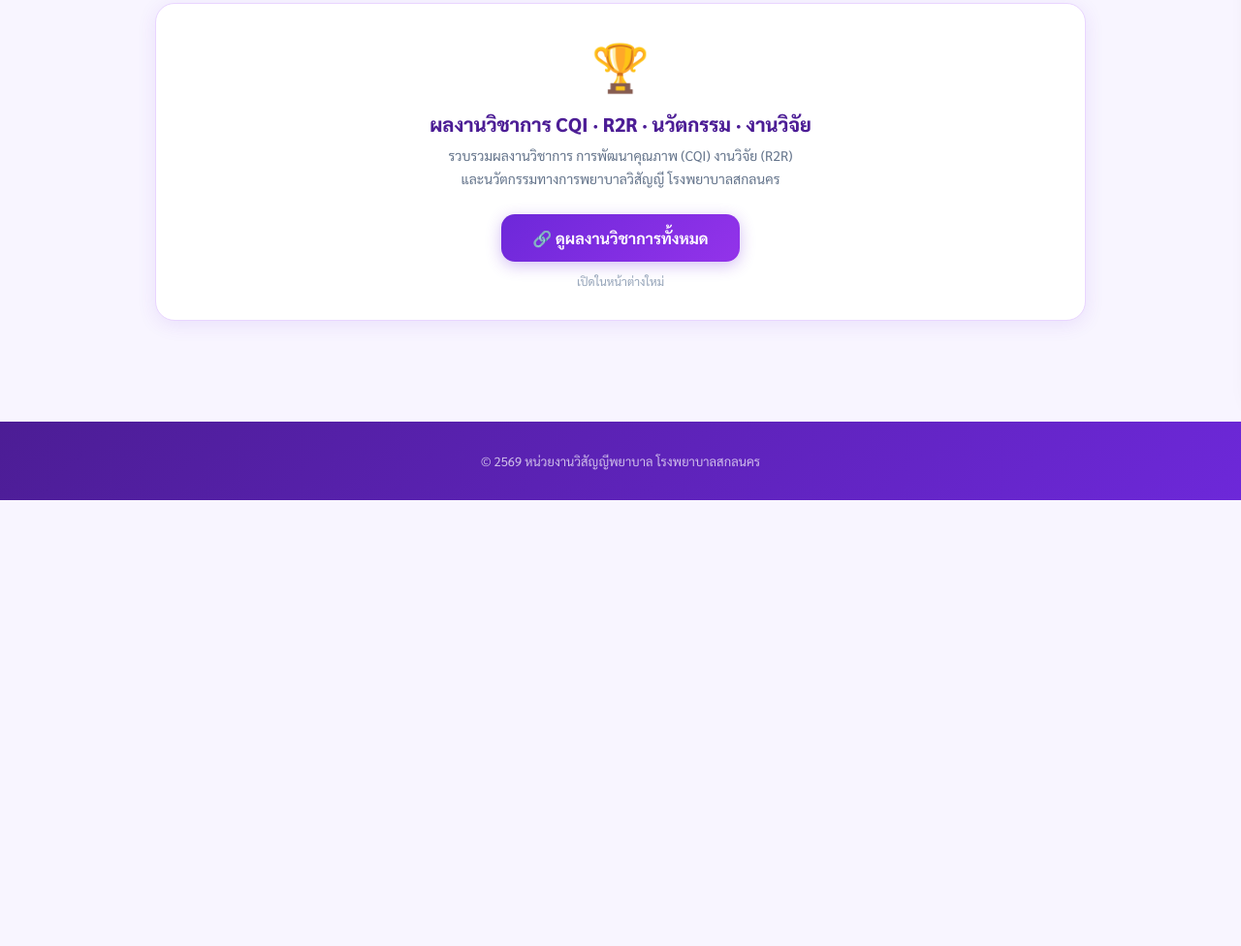
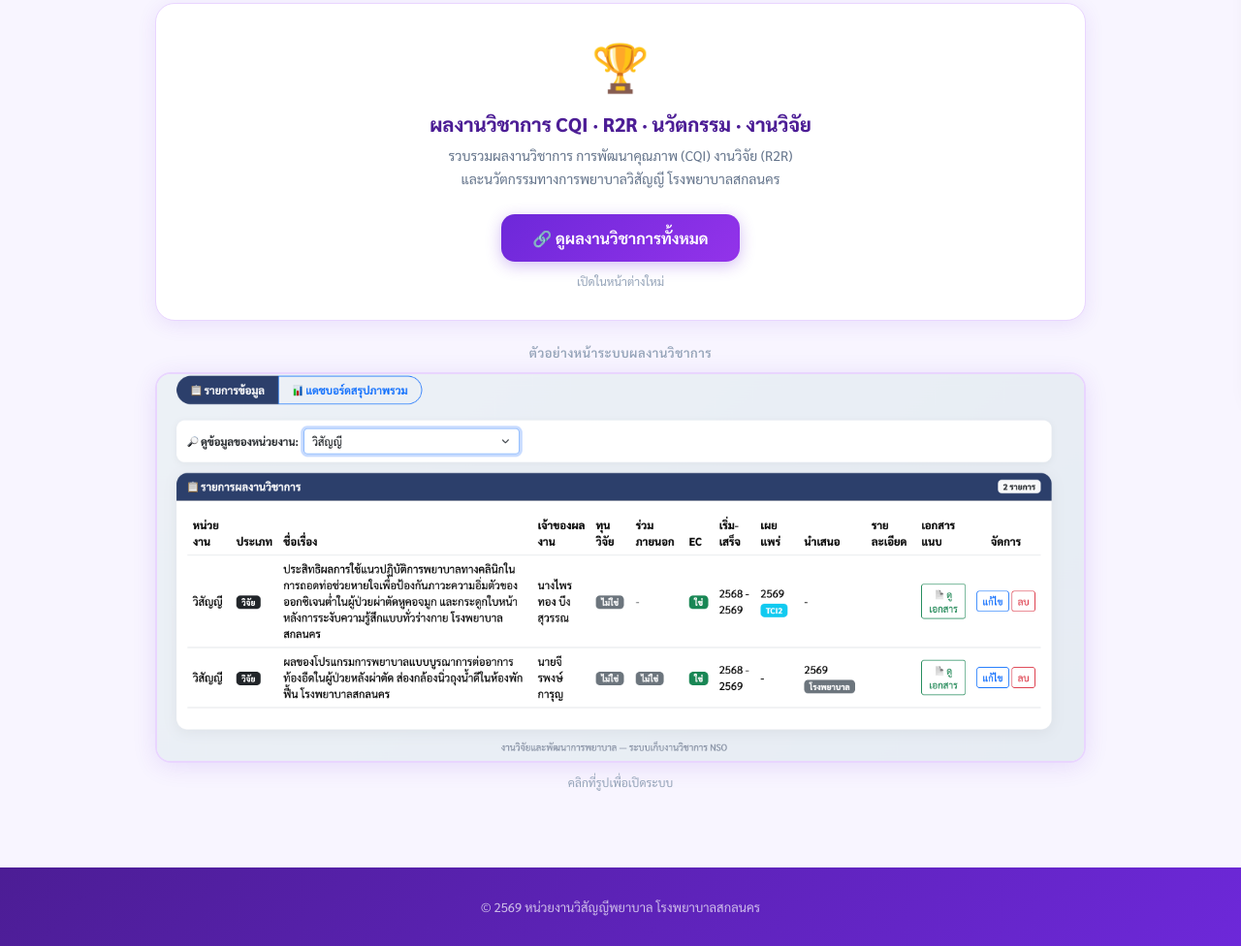
Before and after one commit to aeaeamonrat1125-creator/anesthesia-sakon, a plain HTML site: page research-works.html in a window 1280 px wide. Shown: the part 385-1361 px from the top of the page at 97% size. Before the commit the page ends 901 px from the top, so only its background shows below. Drawn offline with Linux system fonts and the light colour scheme.

Commit message:
เพิ่มภาพตัวอย่างระบบผลงานวิชาการใน research-works

```diff
--- a/research-works.html
+++ b/research-works.html
@@ -109,6 +109,19 @@ footer p{font-size:13px;color:rgba(255,255,255,.7);}
     </a>
     <p style="font-size:12px;color:#94a3b8;margin-top:12px;">เปิดในหน้าต่างใหม่</p>
   </div>
+
+  <!-- ภาพตัวอย่างระบบ -->
+  <div style="margin-top:8px;">
+    <div style="font-size:13px;font-weight:600;color:#94a3b8;margin-bottom:12px;text-align:center;letter-spacing:.04em;">ตัวอย่างหน้าระบบผลงานวิชาการ</div>
+    <a href="https://script.google.com/macros/s/AKfycbxZ4G1OOSg6BB8zJjbWNZStAN5MpMTYNmH-cSU_z5ZN2lPBrTS0BU8A4g_rpD69nSrd/exec"
+       target="_blank" rel="noopener" style="display:block;">
+      <img src="works-preview.png" alt="ตัวอย่างระบบผลงานวิชาการ"
+           style="width:100%;border-radius:16px;border:2px solid #e9d5ff;box-shadow:0 4px 24px rgba(109,40,217,.12);cursor:pointer;transition:.15s;"
+           onmouseover="this.style.boxShadow='0 8px 32px rgba(109,40,217,.25)';this.style.transform='scale(1.01)'"
+           onmouseout="this.style.boxShadow='0 4px 24px rgba(109,40,217,.12)';this.style.transform=''">
+    </a>
+    <p style="text-align:center;font-size:12px;color:#94a3b8;margin-top:8px;">คลิกที่รูปเพื่อเปิดระบบ</p>
+  </div>
 </div>
 <footer><p>© 2569 หน่วยงานวิสัญญีพยาบาล โรงพยาบาลสกลนคร</p></footer>
 <script>
```
Also changed, not shown: works-preview.png (added).
